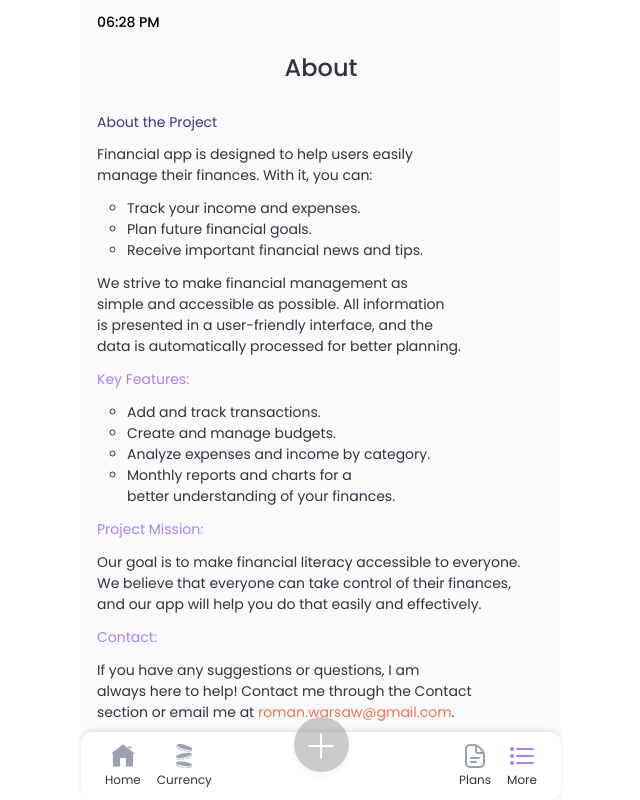
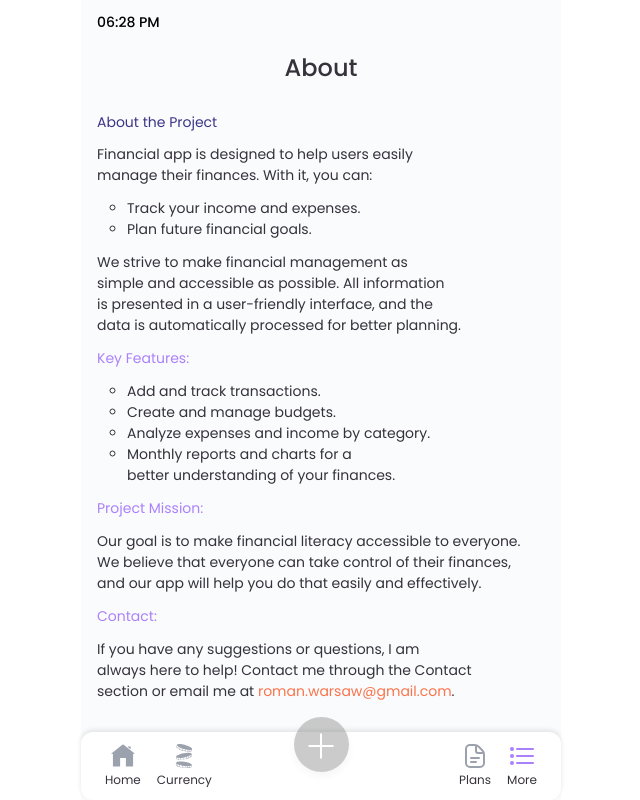
Before and after one commit to individualita/financial-app, a React (Vite) app: page /more/about in a window 1280 px wide. Shown: the whole page, without its empty margins (319-959 px from the left). Built offline with nearby package versions, Linux system fonts and the light colour scheme.

Commit message:
chore: remove unnecessary text

```diff
--- a/src/components/pages/dashboard/more/about/About.jsx
+++ b/src/components/pages/dashboard/more/about/About.jsx
@@ -11,7 +11,6 @@ const About = () => {
             <ul>
                 <li>Track your income and expenses.</li>
                 <li>Plan future financial goals.</li>
-                <li>Receive important financial news and tips.</li>
             </ul>
             <p>
                 We strive to make financial management as simple and accessible as possible. All information is presented in a user-friendly interface, and the data is automatically processed for better planning.
```
